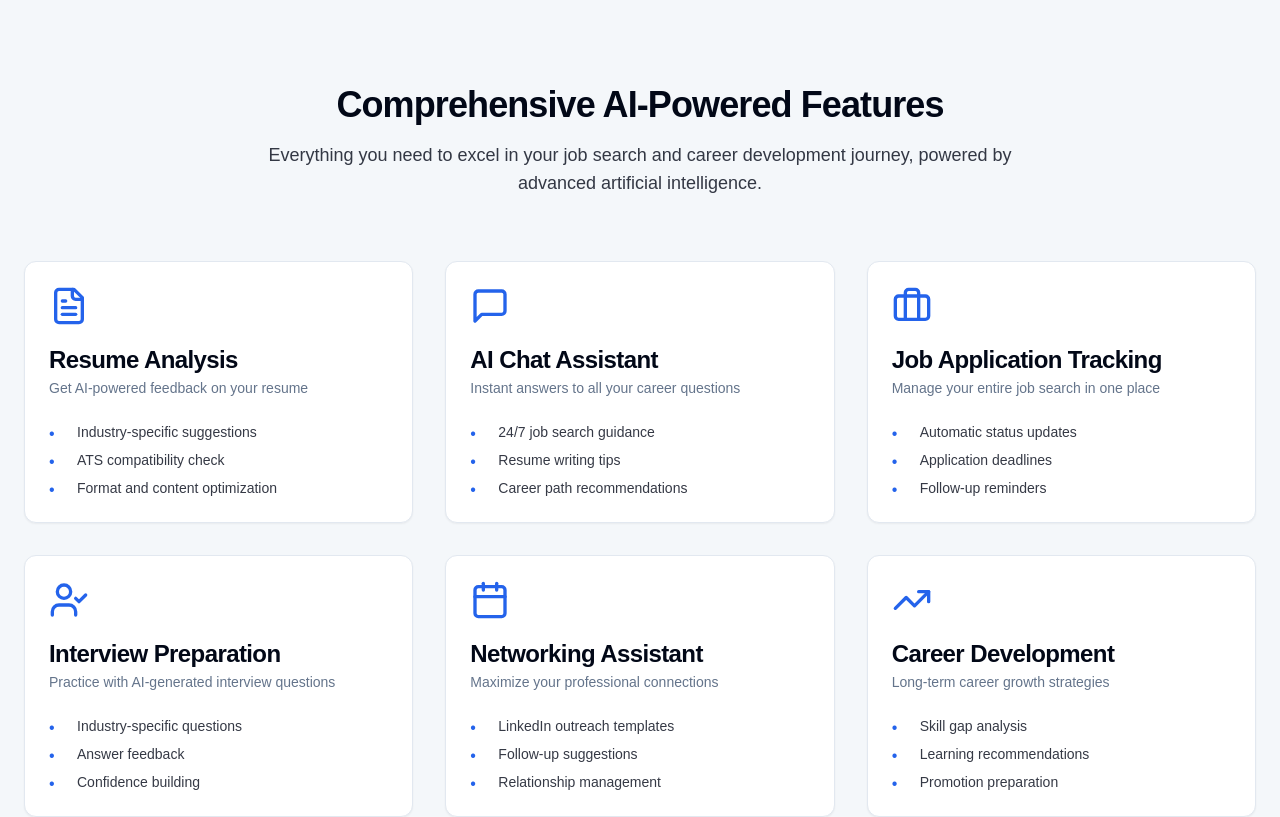
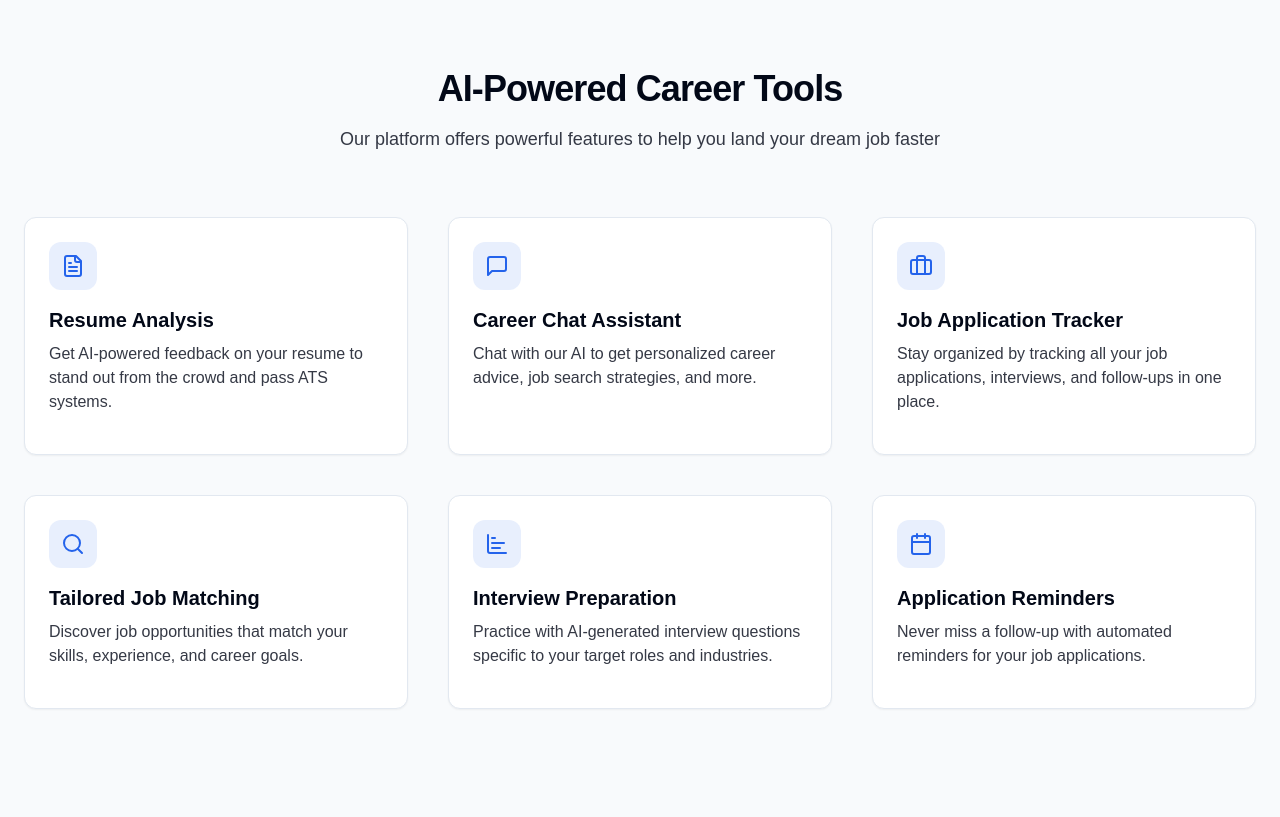
Before and after one commit to codermohan/JobGenie-AI, a React (Vite) app: page / in a window 1280 px wide. Shown: the part 1800-2617 px from the top of the page. Built offline with nearby package versions, Linux system fonts and the light colour scheme.

Commit message:
Prepare project for execution
This commit prepares the project for execution and viewing the output.

```diff
--- a/src/components/Features.tsx
+++ b/src/components/Features.tsx
@@ -1,51 +1,66 @@
 
-import { useRef } from "react";
-import {
-  FileText,
-  MessageSquare,
-  Briefcase,
-  UserCheck,
-  Calendar,
-  TrendingUp
-} from "lucide-react";
-import { Card, CardContent, CardDescription, CardHeader, CardTitle } from "@/components/ui/card";
-import { cn } from "@/lib/utils";
-import type { Feature } from "@/types";
+import React from "react";
+import { FileText, MessageSquare, Briefcase, Search, ChartBar, Calendar } from "lucide-react";
+import { Feature } from "@/types";
 
 const Features = () => {
-  const featuresRef = useRef<HTMLDivElement>(null);
+  const features: Feature[] = [
+    {
+      title: "Resume Analysis",
+      description: "Get AI-powered feedback on your resume to stand out from the crowd and pass ATS systems.",
+      icon: FileText
+    },
+    {
+      title: "Career Chat Assistant",
+      description: "Chat with our AI to get personalized career advice, job search strategies, and more.",
+      icon: MessageSquare
+    },
+    {
+      title: "Job Application Tracker",
+      description: "Stay organized by tracking all your job applications, interviews, and follow-ups in one place.",
+      icon: Briefcase
+    },
+    {
+      title: "Tailored Job Matching",
+      description: "Discover job opportunities that match your skills, experience, and career goals.",
+      icon: Search
+    },
+    {
+      title: "Interview Preparation",
+      description: "Practice with AI-generated interview questions specific to your target roles and industries.",
+      icon: ChartBar
+    },
+    {
+      title: "Application Reminders",
+      description: "Never miss a follow-up with automated reminders for your job applications.",
+      icon: Calendar
+    }
+  ];
 
   return (
-    <section
-      ref={featuresRef}
-      className="py-20 md:py-32 bg-secondary/50"
-      id="features"
-    >
+    <section className="py-20 md:py-28">
       <div className="container px-4 md:px-6">
         <div className="text-center max-w-3xl mx-auto mb-16">
           <h2 className="text-3xl md:text-4xl font-bold tracking-tight mb-4">
-            Comprehensive AI-Powered Features
+            AI-Powered Career Tools
           </h2>
           <p className="text-lg text-foreground/80">
-            Everything you need to excel in your job search and career development journey,
-            powered by advanced artificial intelligence.
+            Our platform offers powerful features to help you land your dream job faster
           </p>
         </div>
 
-        <div className="grid grid-cols-1 md:grid-cols-2 lg:grid-cols-3 gap-6 md:gap-8">
+        <div className="grid grid-cols-1 md:grid-cols-2 lg:grid-cols-3 gap-8 md:gap-10">
           {features.map((feature, index) => (
-            <FeatureCard
+            <div
               key={index}
-              feature={feature}
-              className={cn(
-                "animate-fade-up",
-                index === 1 && "animate-stagger-1",
-                index === 2 && "animate-stagger-2",
-                index === 3 && "animate-stagger-3",
-                index === 4 && "animate-stagger-4",
-                index === 5 && "animate-stagger-5"
-              )}
-            />
+              className="relative flex flex-col p-6 bg-white dark:bg-gray-950 rounded-xl shadow-sm border border-border hover:shadow-md transition-shadow"
+            >
+              <div className="h-12 w-12 bg-primary/10 rounded-lg flex items-center justify-center mb-4">
+                <feature.icon className="h-6 w-6 text-primary" />
+              </div>
+              <h3 className="text-xl font-semibold mb-2">{feature.title}</h3>
+              <p className="text-foreground/80 mb-4">{feature.description}</p>
+            </div>
           ))}
         </div>
       </div>
@@ -53,95 +68,4 @@ const Features = () => {
   );
 };
 
-const FeatureCard = ({
-  feature,
-  className
-}: {
-  feature: Feature;
-  className?: string;
-}) => {
-  return (
-    <Card className={cn("h-full transition-all duration-300 hover:shadow-md", className)}>
-      <CardHeader>
-        <feature.icon className="h-10 w-10 text-primary mb-4" />
-        <CardTitle>{feature.title}</CardTitle>
-        <CardDescription>{feature.description}</CardDescription>
-      </CardHeader>
-      <CardContent>
-        <ul className="space-y-2">
-          {feature.bullets?.map((bullet, index) => (
-            <li key={index} className="flex items-start">
-              <span className="mr-2 h-5 w-5 text-primary flex-shrink-0">•</span>
-              <span className="text-sm text-foreground/80">{bullet}</span>
-            </li>
-          ))}
-        </ul>
-      </CardContent>
-    </Card>
-  );
-};
-
-const features: (Feature & { bullets?: string[] })[] = [
-  {
-    title: "Resume Analysis",
-    description: "Get AI-powered feedback on your resume",
-    icon: FileText,
-    bullets: [
-      "Industry-specific suggestions",
-      "ATS compatibility check",
-      "Format and content optimization",
-    ],
-  },
-  {
-    title: "AI Chat Assistant",
-    description: "Instant answers to all your career questions",
-    icon: MessageSquare,
-    bullets: [
-      "24/7 job search guidance",
-      "Resume writing tips",
-      "Career path recommendations",
-    ],
-  },
-  {
-    title: "Job Application Tracking",
-    description: "Manage your entire job search in one place",
-    icon: Briefcase,
-    bullets: [
-      "Automatic status updates",
-      "Application deadlines",
-      "Follow-up reminders",
-    ],
-  },
-  {
-    title: "Interview Preparation",
-    description: "Practice with AI-generated interview questions",
-    icon: UserCheck,
-    bullets: [
-      "Industry-specific questions",
-      "Answer feedback",
-      "Confidence building",
-    ],
-  },
-  {
-    title: "Networking Assistant",
-    description: "Maximize your professional connections",
-    icon: Calendar,
-    bullets: [
-      "LinkedIn outreach templates",
-      "Follow-up suggestions",
-      "Relationship management",
-    ],
-  },
-  {
-    title: "Career Development",
-    description: "Long-term career growth strategies",
-    icon: TrendingUp,
-    bullets: [
-      "Skill gap analysis",
-      "Learning recommendations",
-      "Promotion preparation",
-    ],
-  },
-];
-
 export default Features;
```
